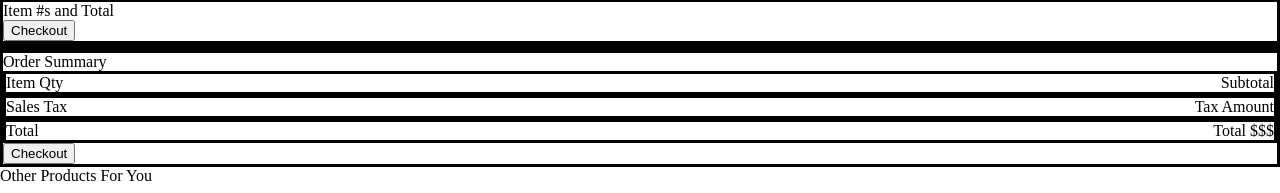
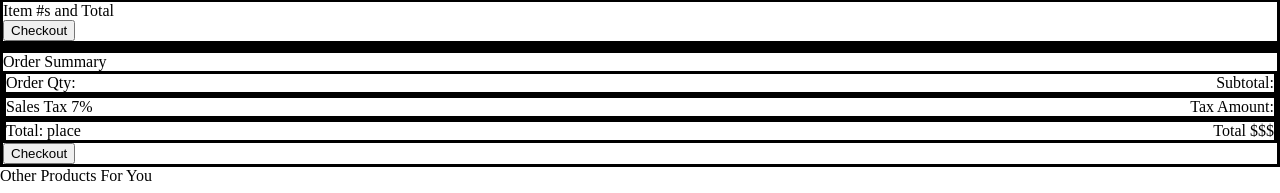
Before and after one commit to jcintron82/Ecommerce, a React (Create React App) app: page /usercart in a window 1280 px wide. Shown: the part 125-318 px from the top of the page. Built offline with nearby package versions, Linux system fonts and the light colour scheme.

Commit message:
Added logic which determines order qty, tax amount and order total and updates the relevant states for those items

```diff
--- a/src/components/cartPage/ParsedCart.js
+++ b/src/components/cartPage/ParsedCart.js
@@ -1,12 +1,31 @@
+import { useState } from 'react'
+import { cartDataFloat } from './UserCart';
+export { userCartArr}
 
-export { userCartArr }
+//.MAP FUNCTION BELOW TAKES THE ADDED ITEMS IN THE USER CART AND ADDS THEM TO THE CART.
+//CURRENTLY TRYING TO GET THE ORDER SUMMARY SECTIONS TO WORK
 let userCartArr = [];
+
 export function ParsedCart() {
+let totalQty = 0.00;
+let orderSubTotal = 0.00;
+let orderTaxAmt = 0.00;
+let total$ = 0.00;
+
+const changeData = (product) => {
+    totalQty = (totalQty + product.orderQty);
+    orderSubTotal = (orderSubTotal + product.orderTotal);
+    let x = (orderSubTotal/100);
+    orderTaxAmt = (x * 7);
+    total$ = (orderSubTotal + orderTaxAmt)
+     cartDataFloat.setData(totalQty, orderSubTotal, orderTaxAmt,total$);
+}
 
     return(
         <div>
             {
                 userCartArr.map((product, name) => (
+
                     <div className="cartWrap" key={product.name}>
 
                         <div className="userCartProductImages">
@@ -17,13 +36,20 @@ export function ParsedCart() {
                     <div>{ product.description }</div></div>
                     <div className="cartProductsPriceQtyWrap">
                     <div>{product.orderTotal}</div>
-                    <div>{ product.orderQty }</div>
+                    <div>{ product.orderQty } {changeData(product)}</div>
+                    <div><select name='qty' className="cartQtyInput" type='number' placeholder={ product.orderQty }>
+                        <option value='1'>1</option>
+                        <option value='2'>2</option>
+                        <option value='3'>3</option>       </select></div>
+
+
                     </div></div></div>
 
 
                 ))
 
             }
+
         </div>
     )
 }
--- a/src/components/cartPage/UserCart.js
+++ b/src/components/cartPage/UserCart.js
@@ -1,15 +1,23 @@
 import Header from '../header.js';
 import Button from '../buttons.js';
 import { useState } from 'react';
-import { ParsedCart } from './ParsedCart.js';
+import { ParsedCart, userCartArr } from './ParsedCart.js';
 
-
+export const cartDataFloat = {};
 
 export function UserCart() {
 
+	const [totalQty, setTotalQty] = useState();
+	const [orderSubTotal, setOrderSubTotal] = useState();
+	const [orderTaxAmt, setorderTaxAmt] = useState();
+	const [orderTotal, setOrderTotal] = useState('place');
 
-
-
+	cartDataFloat.setData = function setData(qty, subTotal, tax, total) {
+		setTotalQty(qty);
+		setOrderSubTotal(subTotal);
+		setorderTaxAmt(tax);
+		setOrderTotal(total);
+	}
 
 	return(
 		<div>
@@ -23,9 +31,9 @@ export function UserCart() {
 		</div>
 		<div className='orderSummaryWrapper'>
 			<div>Order Summary</div>
-			<div className='itemQtyWrap'>Item Qty <div>Subtotal</div></div>
-			<div className='salesTaxWrap'>Sales Tax<div>Tax Amount</div></div>
-			<div className='totalPriceWrap'>Total<div>Total $$$</div></div>
+			<div className='itemQtyWrap'>Order Qty: { totalQty }<div>Subtotal: { orderSubTotal }</div></div>
+			<div className='salesTaxWrap'>Sales Tax 7%<div>Tax Amount: { orderTaxAmt }</div></div>
+			<div className='totalPriceWrap'>Total: { orderTotal } <div>Total $$$</div></div>
 			<Button text='Checkout' />
 		</div>
 
--- a/src/components/clickedproductdisplay/clickedproduct.js
+++ b/src/components/clickedproductdisplay/clickedproduct.js
@@ -26,6 +26,8 @@ const addToCartClick = (product) => {
     product.orderTotal = (product.price * product.orderQty);
   }
   else {
+    product.orderQty++;
+    product.orderTotal = (product.price * product.orderQty);
     userCartArr.push(product)
     console.log('yes 2');
   }
--- a/src/components/header.js
+++ b/src/components/header.js
@@ -1,14 +1,15 @@
 import {ReactComponent as Cart} from './cart.svg';
 import {ReactComponent as HomeIcon} from './home.svg';
 import { useNavigate } from 'react-router-dom'
-import stock from '../images/stock.avif'
+import {arr} from './productdisplays/producttilewrap.js'
 
 
 export function Header() {
 	const navigate = useNavigate();
 
 	const homeClick = () => {
-		navigate('/home')
+		navigate('/home');
+		arr.splice(0);
 	}
 
 
--- a/src/components/productdisplays/producttilewrap.js
+++ b/src/components/productdisplays/producttilewrap.js
@@ -12,11 +12,11 @@ export { arr, productFloat}
 
 const prod1 = {
   name: "Stock",
-  price: 100,
+  price: 106,
   description: "A good chicken stock",
   image1: stock,
   stockQty: 10,
-  orderQty:1,
+  orderQty:0,
   orderTotal:0,
 
 };
@@ -27,7 +27,7 @@ const prod2 = {
   description: "A jar of Fine Stock",
   image1: jarredStock,
   stockQty:10,
-  orderQty:1,
+  orderQty:0,
   orderTotal:0,
 
 };
--- a/src/css/userCart.css
+++ b/src/css/userCart.css
@@ -24,6 +24,10 @@
 	border-color: black;
 }
 
+.cartQtyInput {
+	width: 50px;
+	text-align: center;
+}
 .cartProductInfoWrap {
 	display: flex;
 	flex-direction: column;
```
